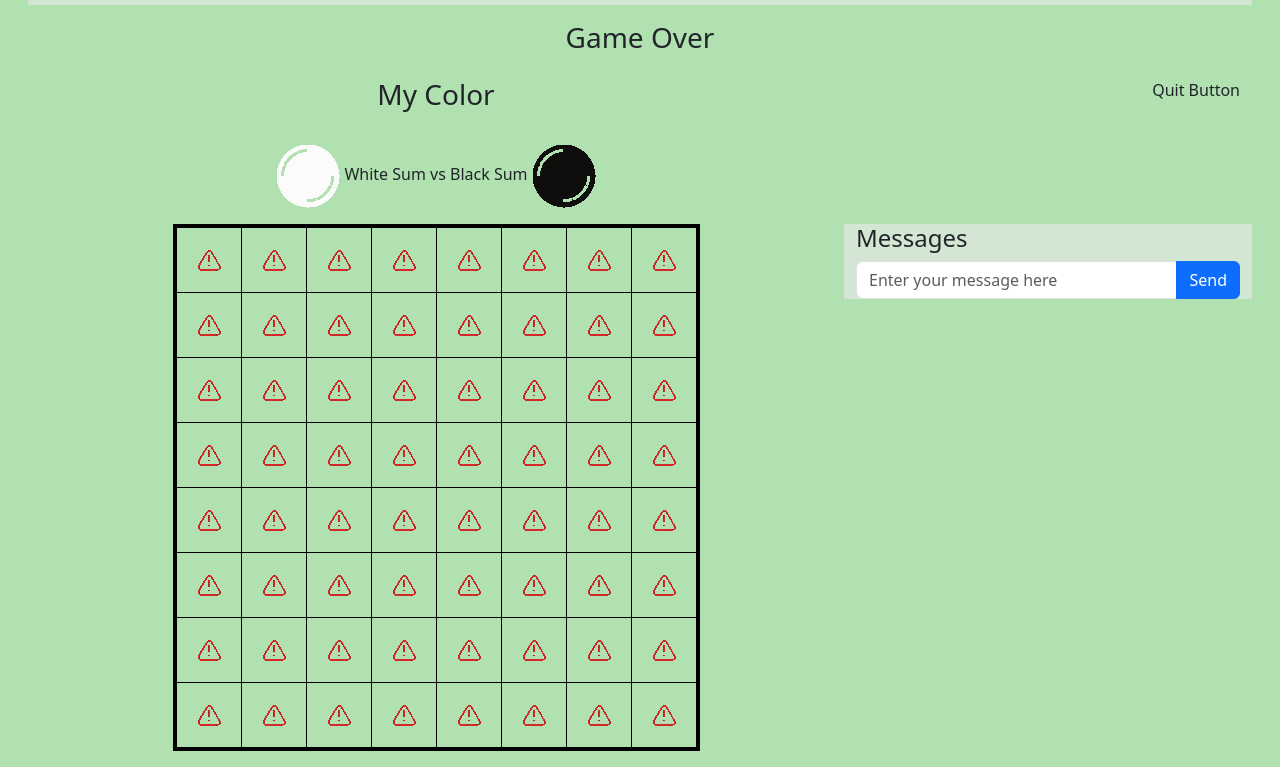
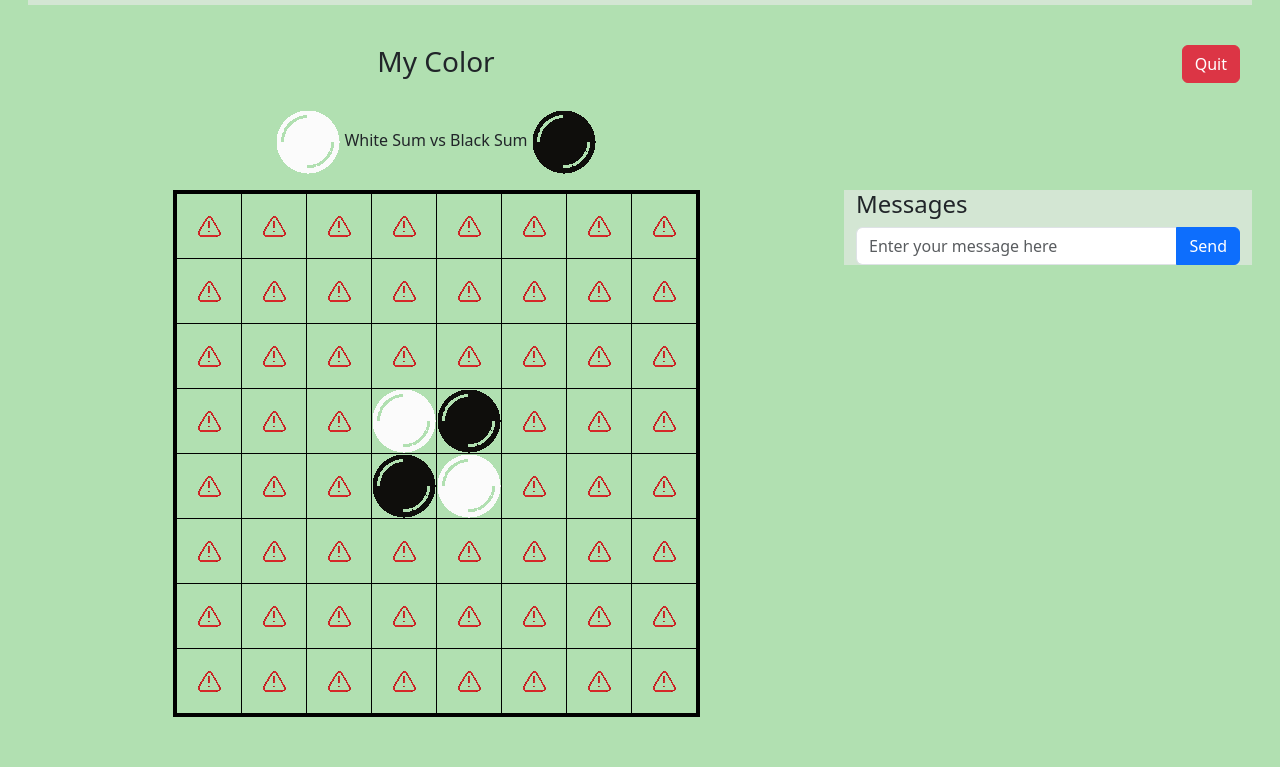
Before and after one commit to mflorero23/reversi-michelle, a website: page public/game.html in a window 1280 px wide. Shown: the part 53-820 px from the top of the page. Drawn offline with nearby package versions, Linux system fonts and the light colour scheme; no server answers.

Commit message:
more chnages

```diff
--- a/public/assets/js/main.js
+++ b/public/assets/js/main.js
@@ -252,6 +252,28 @@ let old_board = [
     ['?', '?', '?', '?', '?', '?', '?', '?'],
     ['?', '?', '?', '?', '?', '?', '?', '?']
 ];
+/* sets initial graphics so the following for loop can work */
+for (let row = 0; row < 8; row++) {
+    for (let column = 0; column < 8; column++) {
+      let graphic = "";
+      let altTag = "";
+
+      if (old_board[row][column] === 'w') {
+        graphic = "white.gif";
+        altTag = "white token";
+      } else if (old_board[row][column] === 'b') {
+        graphic = "black.gif";
+        altTag = "black token";
+      } else {
+        graphic = "error.gif";
+        altTag = "error";
+      }
+
+      const t = Date.now();
+      $('#' + row + '_' + column).html('<img class="img-fluid" src="assets/images/' + graphic + '?time=' + t + '" alt="' + altTag + '" />');
+    }
+}
+/* end here */
 
 let my_color = "";
 
@@ -400,7 +422,7 @@ socket.on('game_over', (payload) => {
     /* Announce with a button to the lobby */
     let nodeA = $("<div id='game_over'></div>");
     let nodeB = $("<h1>Game Over</h1>");
-    let nodeC = $("<h2>"+payload.who.won+" won!</h2>");
+    let nodeC = $("<h2>"+payload.who_won+" won!</h2>");
     let nodeD = $("<a href='lobby.html?username=" + username + "' class='btn btn-lg btn-success' role='button'>Return to lobby</a>");
     nodeA.append(nodeB);
     nodeA.append(nodeC);
@@ -418,7 +440,7 @@ $(() => {
     socket.emit('join_room', request); /*should "request" be "payload"?*/
 
     $("#lobbyTitle").html(username + "'s Lobby");
-    $("#quit").html(<a href='lobby.html?username=" + username + "' class='btn btn-danger' role='button'>Quit</a>");
+    $("#quit").html("<a href='lobby.html?username=" + username + "' class='btn btn-danger' role='button'>Quit</a>");
 
 
     $('#chatMessage').keypress( function (e) {
--- a/public/game.html
+++ b/public/game.html
@@ -26,7 +26,7 @@
 
     <div class="row m-3">
       <div class="col text-center">
-        <h3 id="game_over">Game Over</h3>
+        <h3 id="game_over"> </h3>
       </div>
       </div>
 
```
